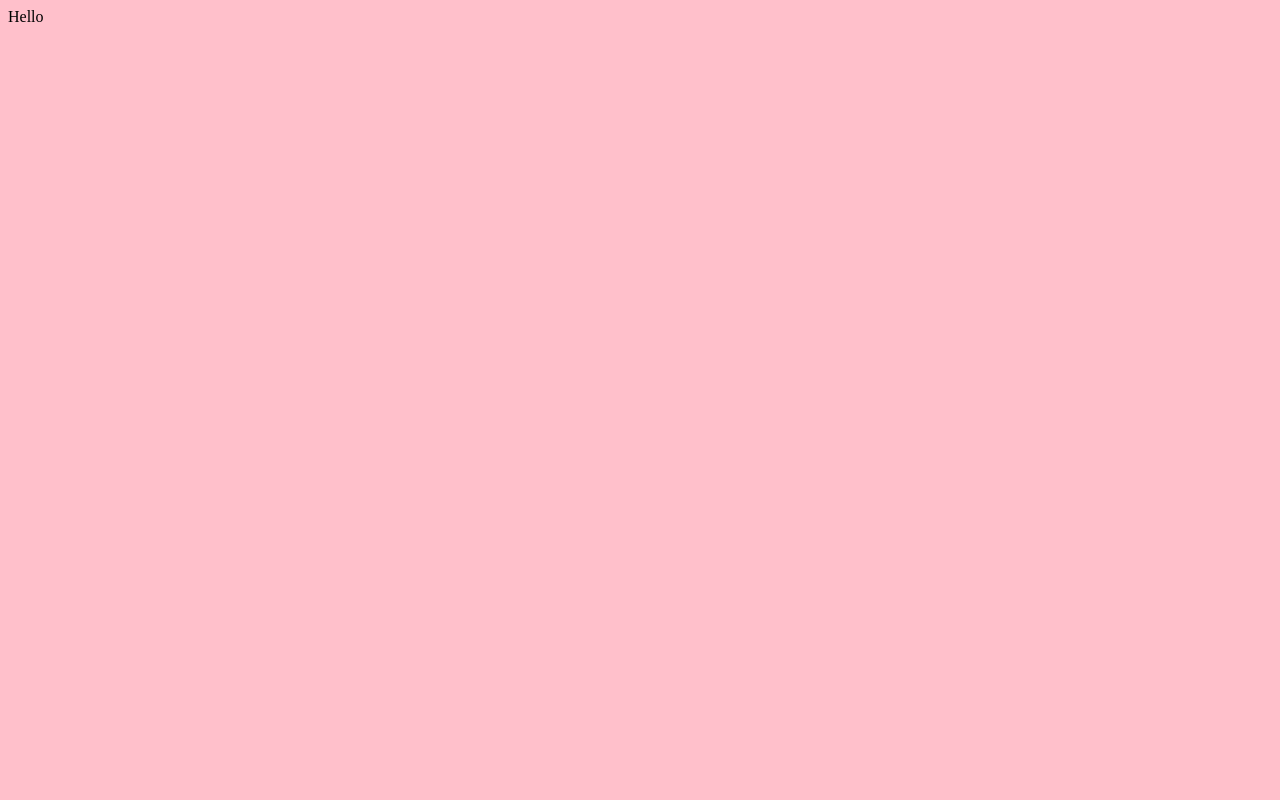
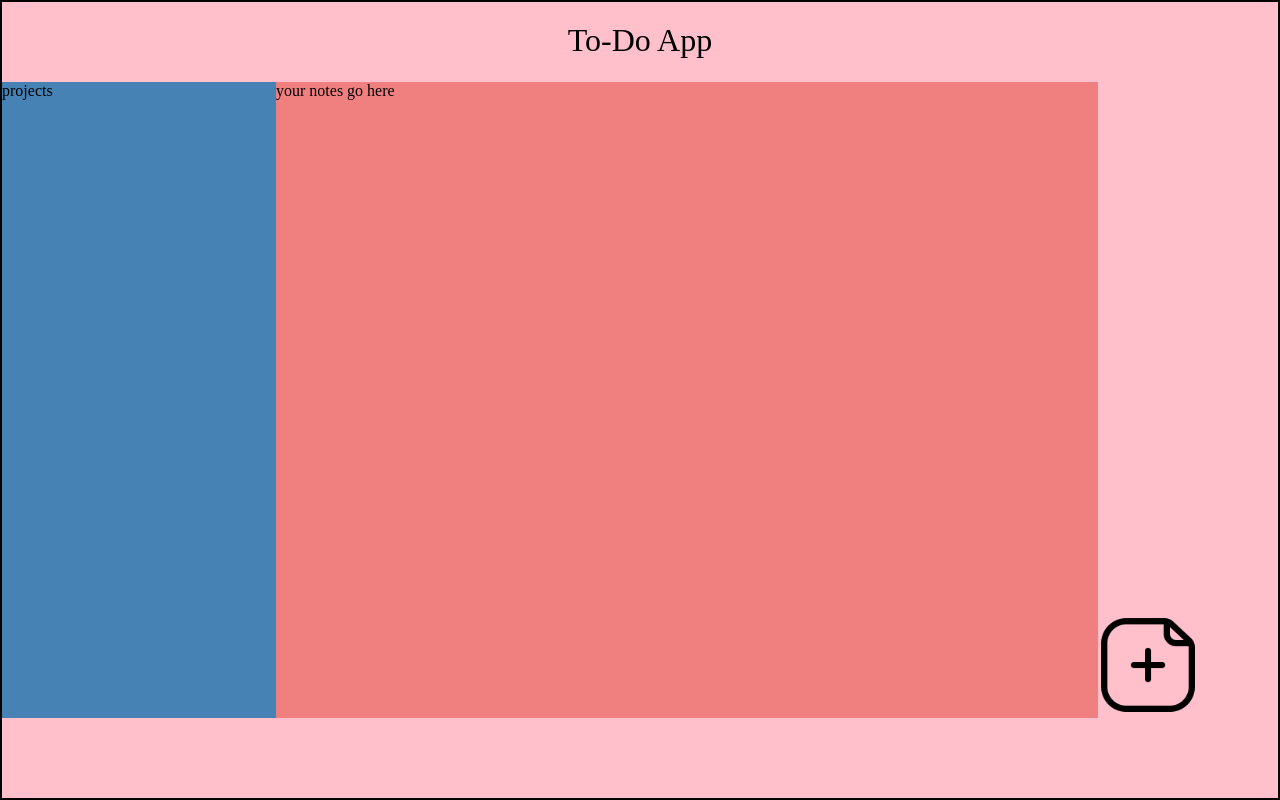
Before and after one commit to sajidahamed-git/todoapp, a website built with webpack: page src/index.html in a window 1280 px wide. Built offline with nearby package versions, Linux system fonts and the light colour scheme.

Commit message:
template finalized

```diff
--- a/src/index.html
+++ b/src/index.html
@@ -1,11 +1,20 @@
 <!DOCTYPE html>
 <html lang="en">
-<head>
-    <meta charset="UTF-8">
-    <meta name="viewport" content="width=device-width, initial-scale=1.0">
-    <title>Document</title>
-</head>
-<body>
-    <div>Hello </div>
-</body>
+  <head>
+    <meta charset="UTF-8" />
+    <meta name="viewport" content="width=device-width, initial-scale=1.0" />
+    <title>To-Do App</title>
+  </head>
+  <body>
+      <header>To-Do App</header>
+      <div class="flexContainer">
+        <div class="leftPane">
+          <div class="project">projects</div>
+        </div>
+        <div class="rightPane">your notes go here</div>
+        <button class="addNewBtn">
+          <img class="btnimg" src="/src/assets/add-post.png" alt="" />
+        </button>
+      </div>
+  </body>
 </html>
--- a/src/styles.css
+++ b/src/styles.css
@@ -1,3 +1,44 @@
-body{
-    background-color:pink;
+* {
+  margin: 0;
+  padding: 0;
+  box-sizing: border-box;
 }
+
+ body {
+  height: 100vh;
+  border: 2px solid black;
+  background-color: pink;
+
+}
+
+header {
+  height: 10%;
+  font-size: 2rem;
+  text-align: center;
+  padding: 20px;
+}
+
+.flexContainer {
+  display: flex;
+  height: 80%;
+  /* background-color: aqua; */
+}
+
+.leftPane {
+  flex: 1;
+  background-color: steelblue;
+}
+.rightPane {
+  flex: 3;
+  background-color: lightcoral;
+}
+.addNewBtn {
+  align-self: flex-end;
+  background-color: transparent;
+  border: none;
+  padding-right: 5rem;
+}
+
+.btnimg {
+  width: 100px;
+}
--- a/webpack.common.js
+++ b/webpack.common.js
@@ -23,6 +23,10 @@ const config = {
         test: /\.css$/i,
         use: ["style-loader", "css-loader"],
       },
+      {
+        test: /\.(png|svg|jpg|jpeg|gif)$/i,
+        type: "asset/resource",
+      },
     ],
   },
 };
```
Also changed, not shown: src/assets/add-post.png (added).
